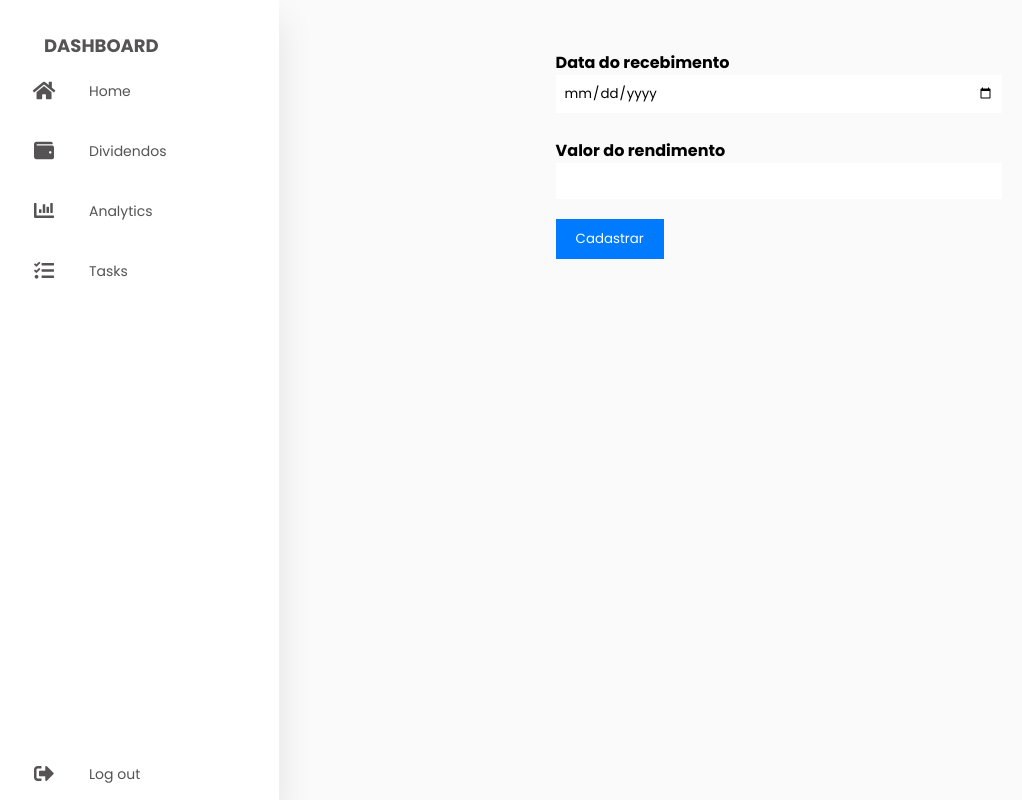
After one commit to Jdalarmi/HorusCapital_Funds, a Django app: page /values/ in a window 1280 px wide. The commit adds this page. Shown: the whole page, without its empty margins (1-1023 px from the left). Run offline with Django 5.2, Linux system fonts and the light colour scheme.

Commit message:
:construction: Criação do formularios para receber input e armazenar no BD

```diff
--- a/horus/urls.py
+++ b/horus/urls.py
@@ -1,5 +1,6 @@
 from django.urls import path
 from .import views
 urlpatterns = [
-    path('home', views.home, name="home"),
+    path('', views.home, name="home"),
+    path('values/', views.insert_value, name="insert-values"),
 ]
--- a/horus/views.py
+++ b/horus/views.py
@@ -2,3 +2,6 @@ from django.shortcuts import render
 
 def home(request):
     return render(request, 'horus/home.html')
+
+def insert_value(request):
+    return render(request, 'horus/values.html')
--- /dev/null
+++ b/static/css/value.css
@@ -0,0 +1,32 @@
+/* styles.css */
+
+.container_values {
+    max-width: 800px;
+    margin: 0 auto;
+}
+
+.form-row {
+    margin-bottom: 20px;
+}
+
+.form-row label {
+    font-weight: bold;
+}
+
+.form-control {
+    width: 100%;
+    padding: 8px;
+    box-sizing: border-box;
+}
+
+.btn-primary {
+    background-color: #007bff;
+    color: #fff;
+    padding: 10px 20px;
+    border: none;
+    cursor: pointer;
+}
+
+.btn-primary:hover {
+    background-color: #0056b3;
+}
--- /dev/null
+++ b/templates/horus/values.html
@@ -0,0 +1,31 @@
+{% extends "partials/base.html" %}
+{% load static %}
+{% block content %}
+<link rel="stylesheet" href="{% static "css/value.css" %}">
+    <div class="container_values">
+        <form method="post" action="">
+            {% csrf_token %}
+            {% if messages %}
+            <ul class="messages">
+                {% for message in messages %}
+                    <li {% if message.tags %} class="{{ message.tags }}"{% endif %}>{{ message }}</li>
+                {% endfor %}
+            </ul>
+            {% endif %}
+            <br>
+            <br>
+            <div class="form-row">
+                <div class="col-md-4 mb-3">
+                    <label for="id_date">Data do recebimento</label>
+                    <input type="date" class="form-control" id="id_date" name="date" required>
+                </div>
+                <br>
+                <div class="col-md-4 mb-3">
+                    <label for="value">Valor do rendimento</label>
+                    <input type="text" class="form-control" id="value" name="value">
+                </div>
+            </div>
+            <button class="btn btn-primary" type="submit">Cadastrar</button>
+        </form>
+    </div>
+{% endblock%}
--- a/templates/partials/base.html
+++ b/templates/partials/base.html
@@ -13,20 +13,20 @@
         <nav>
           <ul>
             <li><a href="#" class="logo">
-              <img src="/logo.jpg" alt="">
+              {% comment %} <img src="" alt=""> {% endcomment %}
               <span class="nav-item">DashBoard</span>
             </a></li>
             <li><a href="#">
               <i class="fas fa-home"></i>
               <span class="nav-item">Home</span>
             </a></li>
-            <li><a href="">
+            {% comment %} <li><a href="">
               <i class="fas fa-user"></i>
               <span class="nav-item">Profile</span>
-            </a></li>
-            <li><a href="">
+            </a></li> {% endcomment %}
+            <li><a href="{% url "insert-values" %}">
               <i class="fas fa-wallet"></i>
-              <span class="nav-item">Wallet</span>
+              <span class="nav-item">Dividendos</span>
             </a></li>
             <li><a href="">
               <i class="fas fa-chart-bar"></i>
@@ -36,14 +36,14 @@
               <i class="fas fa-tasks"></i>
               <span class="nav-item">Tasks</span>
             </a></li>
-            <li><a href="">
+            {% comment %} <li><a href="">
               <i class="fas fa-cog"></i>
               <span class="nav-item">Settings</span>
             </a></li>
             <li><a href="">
               <i class="fas fa-question-circle"></i>
               <span class="nav-item">Help</span>
-            </a></li>
+            </a></li> {% endcomment %}
             <li><a href="" class="logout">
               <i class="fas fa-sign-out-alt"></i>
               <span class="nav-item">Log out</span>
```
Also changed, not shown: horus.png (added).
